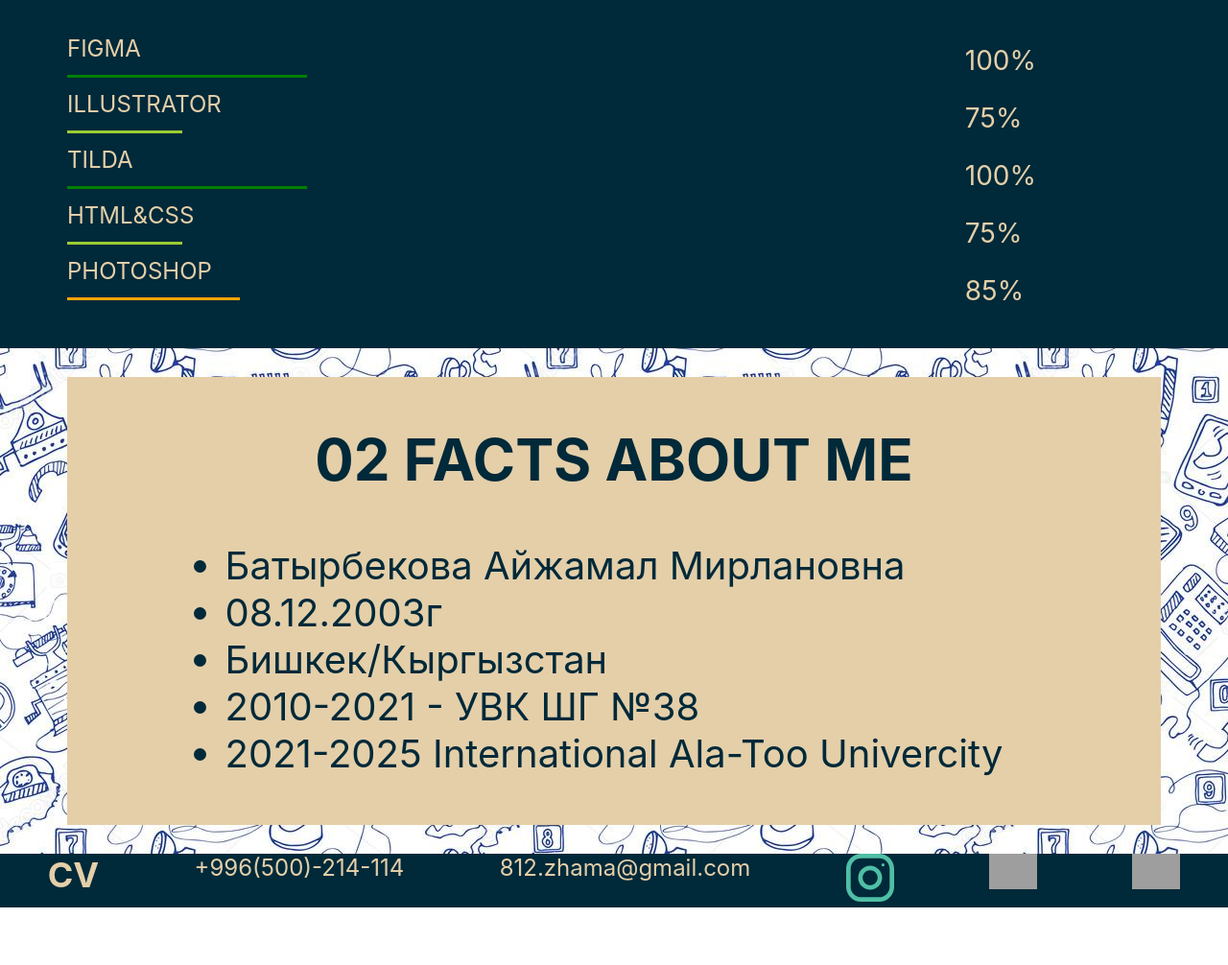
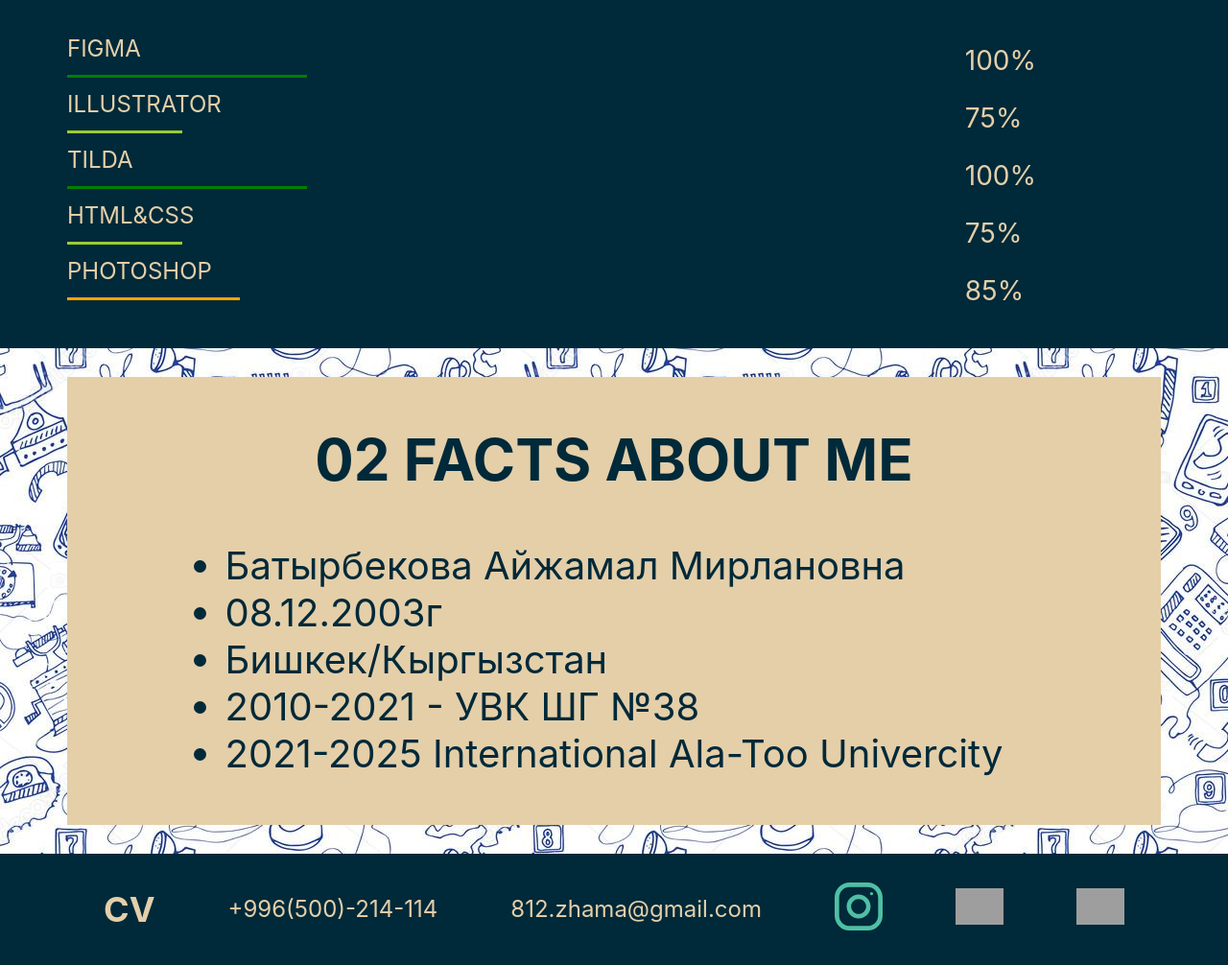
Before and after one commit to Aizzhamallb/hackathon-cv, a plain HTML site: page index.html in a window 1280 px wide. Shown: the part 892-1898 px from the top of the page at 96% size. Before the commit the page ends 1838 px from the top, so only its background shows below. Drawn offline with Linux system fonts and the light colour scheme; grey boxes are pictures that could not be loaded.

Commit message:
edidet style

```diff
--- a/index.html
+++ b/index.html
@@ -103,7 +103,7 @@
   <!-- !FOOTER START -->
   <div class="footer">
 
-      <div class="footer-logo conteiner">
+      <div class="footer-logo container">
         <h2>CV</h2>
 
       <p>+996(500)-214-114</p>
```
